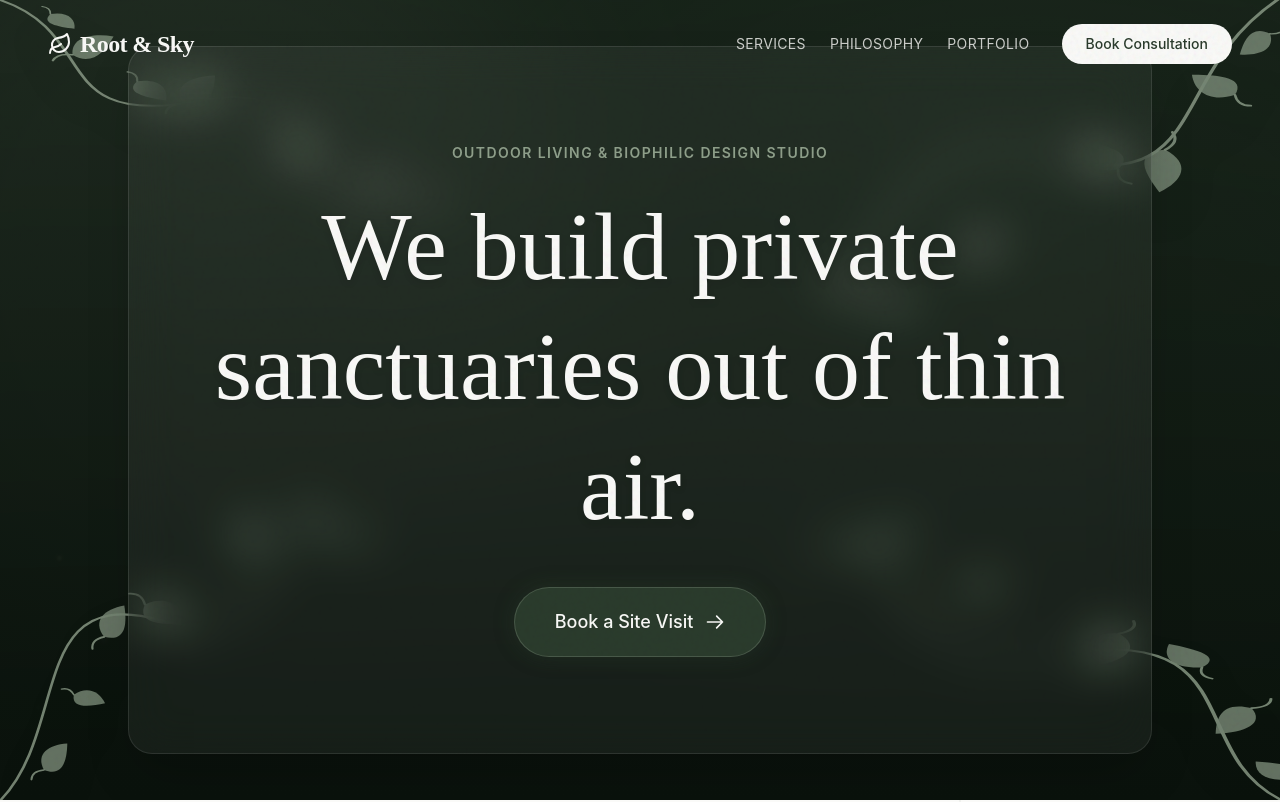
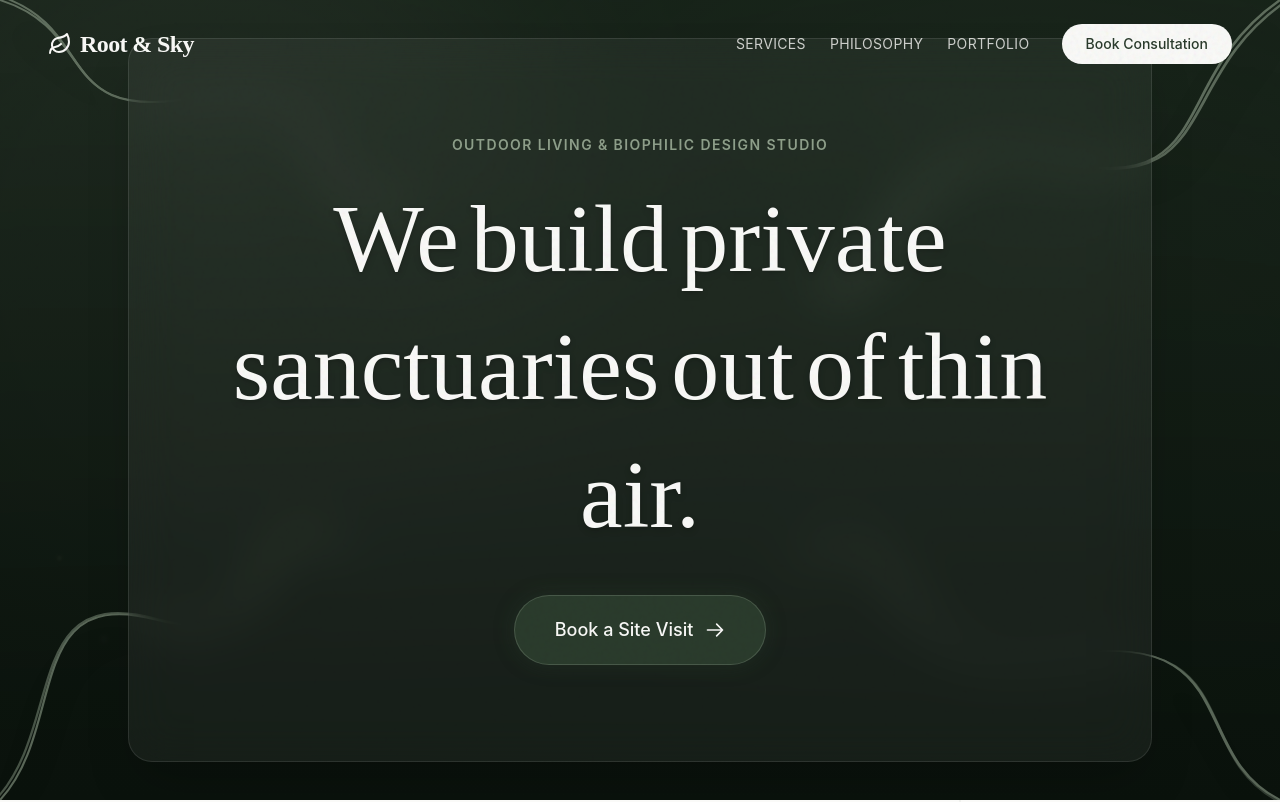
Before and after one commit to theakarshit/root-and-sky-agency, a React (Vite) app: page / in a window 1280 px wide. Shown: the top 802 px of the page. Built offline with nearby package versions, Linux system fonts and the light colour scheme.

Commit message:
feat: Add interactive mouse physics to generative vines and cinematic typography reveal

```diff
--- a/src/components/Hero.tsx
+++ b/src/components/Hero.tsx
@@ -1,79 +1,45 @@
-import { motion, useScroll, useTransform } from 'framer-motion';
+import { motion, useScroll, useTransform, useMotionValue, useSpring } from 'framer-motion';
 import { useEffect, useState } from 'react';
 
-// Sprouting Leaf Component with wind physics
-const Leaf = ({ cx, cy, angle, scale = 1, delay }: { cx: number, cy: number, angle: number, scale?: number, delay: number }) => {
-    const flutterDuration = 3 + Math.random() * 3;
-
-    return (
-        <motion.g
-            style={{ x: cx, y: cy }}
-            initial={{ scale: 0, opacity: 0, rotate: angle }}
-            animate={{ scale: scale, opacity: 1, rotate: angle }}
-            transition={{ delay, duration: 1, type: "spring", bounce: 0.5 }}
-        >
-            <motion.g
-                style={{ originX: "0px", originY: "0px" }}
-                animate={{ rotate: [0, 10, -5, 0] }}
-                transition={{
-                    duration: flutterDuration,
-                    repeat: Infinity,
-                    ease: "easeInOut",
-                    delay: delay + Math.random()
-                }}
-            >
-                {/* Elegant curving stem */}
-                <path d="M0,0 Q1.5,-1.5 3.5,0" stroke="currentColor" strokeWidth="0.4" fill="none" strokeLinecap="round" />
-                {/* Leaf shape extending from the stem */}
-                <path
-                    d="M3.5,0 C5,-4 8.5,-4 11.5,-1.5 C8.5,1.5 5,4 3.5,0 Z"
-                    fill="currentColor"
-                    opacity="0.85"
-                />
-            </motion.g>
-        </motion.g>
-    );
-};
-
-type LeafData = { cx: number; cy: number; angle: number; delayOffset: number; scale?: number };
-
 // Generative SVG Vine Component
-const GrowingVine = ({
-    path, delay, className, leaves, origin
-}: {
-    path: string, delay: number, className: string, leaves: LeafData[], origin: [number, number]
-}) => (
+const GrowingVine = ({ path, delay, className, style }: { path: string, delay: number, className: string, style?: any }) => (
     <motion.svg
-        className={`absolute pointer-events-none drop-shadow-2xl opacity-80 ${className}`}
+        className={`absolute pointer-events-none drop-shadow-2xl opacity-60 ${className}`}
         viewBox="0 0 100 100"
         fill="none"
         xmlns="http://www.w3.org/2000/svg"
         preserveAspectRatio="none"
-    >
-        <motion.g
-            style={{ originX: `${origin[0]}px`, originY: `${origin[1]}px` }}
-            initial={{ rotate: 0 }}
-            animate={{ rotate: [0, 1.5, -0.5, 0], scale: [1, 1.01, 0.99, 1] }}
-            transition={{ duration: 8 + Math.random() * 4, repeat: Infinity, ease: "easeInOut", delay: delay + 4 }}
+        style={style}
     >
         <motion.path
             d={path}
             stroke="currentColor"
-                strokeWidth="0.6"
+            strokeWidth="0.5"
             strokeLinecap="round"
-                initial={{ pathLength: 0 }}
-                animate={{ pathLength: 1 }}
+            initial={{ pathLength: 0, opacity: 0 }}
+            animate={{ pathLength: 1, opacity: 1 }}
             transition={{ duration: 4, ease: "easeInOut", delay }}
         />
-
-            {leaves.map((l, i) => (
-                <Leaf
-                    key={i}
-                    cx={l.cx} cy={l.cy} angle={l.angle} scale={l.scale}
-                    delay={delay + l.delayOffset}
+        {/* Adds a slight gentle sway to the fully grown vine */}
+        <motion.path
+            d={path}
+            stroke="currentColor"
+            strokeWidth="0.5"
+            strokeLinecap="round"
+            initial={{ pathLength: 1, opacity: 0 }}
+            animate={{
+                opacity: [0, 1, 0.7, 1],
+                scale: [1, 1.02, 0.98, 1],
+                rotate: [0, 1, -1, 0]
+            }}
+            transition={{
+                duration: 8,
+                repeat: Infinity,
+                ease: "easeInOut",
+                delay: delay + 4
+            }}
+            style={{ transformOrigin: "top left" }}
         />
-            ))}
-        </motion.g>
     </motion.svg>
 );
 
@@ -116,6 +82,34 @@ export default function Hero() {
     // Smooth Parallax for the Glass Card
     const yTransform = useTransform(scrollY, [0, 500], [0, -100]);
 
+    // Mouse Tracking for Vine Physics
+    const mouseX = useMotionValue(0);
+    const mouseY = useMotionValue(0);
+
+    const handleMouseMove = (e: React.MouseEvent) => {
+        const { clientX, clientY } = e;
+        const { innerWidth, innerHeight } = window;
+        // Normalize mouse coordinates to [-1, 1]
+        mouseX.set((clientX / innerWidth) * 2 - 1);
+        mouseY.set((clientY / innerHeight) * 2 - 1);
+    };
+
+    const springConfig = { damping: 20, stiffness: 100, mass: 0.5 };
+
+    // Interactive Physics: Vines bend away when the cursor is near them
+    const tl_x = useSpring(useTransform(mouseX, [-1, 0, 1], [40, 0, 0]), springConfig);
+    const tl_y = useSpring(useTransform(mouseY, [-1, 0, 1], [40, 0, 0]), springConfig);
+
+    const tr_x = useSpring(useTransform(mouseX, [-1, 0, 1], [0, 0, -40]), springConfig);
+    const tr_y = useSpring(useTransform(mouseY, [-1, 0, 1], [40, 0, 0]), springConfig);
+
+    const bl_x = useSpring(useTransform(mouseX, [-1, 0, 1], [40, 0, 0]), springConfig);
+    const bl_y = useSpring(useTransform(mouseY, [-1, 0, 1], [0, 0, -40]), springConfig);
+
+    const br_x = useSpring(useTransform(mouseX, [-1, 0, 1], [0, 0, -40]), springConfig);
+    const br_y = useSpring(useTransform(mouseY, [-1, 0, 1], [0, 0, -40]), springConfig);
+
+
     const delays = Array.from({ length: 30 }, () => Math.random() * 20);
 
     // Intricate, organic SVG paths mapped to 100x100 viewBox
@@ -124,51 +118,35 @@ export default function Hero() {
     const vineBottomLeft = "M0,100 C15,80 5,40 35,50 S55,10 75,30";
     const vineBottomRight = "M100,100 C85,85 95,45 65,55 S45,5 25,25";
 
-    // Coordinates mapping foliage nodes along the vine curves
-    const leavesTL = [
-        { cx: 6, cy: 5, angle: 45, delayOffset: 0.4, scale: 0.8 },
-        { cx: 11, cy: 15, angle: -30, delayOffset: 0.8, scale: 1.2 },
-        { cx: 23, cy: 27, angle: 60, delayOffset: 1.6, scale: 1 },
-        { cx: 32, cy: 29, angle: -45, delayOffset: 2.0, scale: 1.3 },
-        { cx: 52, cy: 45, angle: 70, delayOffset: 2.8, scale: 1.1 },
-        { cx: 68, cy: 55, angle: -20, delayOffset: 3.4, scale: 0.9 },
-        { cx: 78, cy: 59, angle: 30, delayOffset: 3.8, scale: 0.7 },
-    ];
+    // Cinematic Typography Variants
+    const headline = "We build private sanctuaries out of thin air.";
+    const words = headline.split(" ");
 
-    const leavesTR = [
-        { cx: 92, cy: 10, angle: 135, delayOffset: 0.4, scale: 0.9 },
-        { cx: 85, cy: 23, angle: -140, delayOffset: 0.8, scale: 1.1 },
-        { cx: 75, cy: 42, angle: 110, delayOffset: 1.6, scale: 1.3 },
-        { cx: 65, cy: 42, angle: -120, delayOffset: 2.0, scale: 1.2 },
-        { cx: 45, cy: 62, angle: 150, delayOffset: 2.8, scale: 1 },
-        { cx: 30, cy: 78, angle: -160, delayOffset: 3.4, scale: 0.8 },
-        { cx: 22, cy: 73, angle: 110, delayOffset: 3.8, scale: 0.7 },
-    ];
+    const containerVariants = {
+        hidden: { opacity: 0 },
+        visible: {
+            opacity: 1,
+            transition: { staggerChildren: 0.12, delayChildren: 0.6 }
+        }
+    };
 
-    const leavesBL = [
-        { cx: 5, cy: 90, angle: -45, delayOffset: 0.4, scale: 1.1 },
-        { cx: 12, cy: 72, angle: 30, delayOffset: 0.8, scale: 0.9 },
-        { cx: 18, cy: 52, angle: -60, delayOffset: 1.6, scale: 1.2 },
-        { cx: 28, cy: 48, angle: 45, delayOffset: 2.0, scale: 1.3 },
-        { cx: 48, cy: 28, angle: -70, delayOffset: 2.8, scale: 1.1 },
-        { cx: 62, cy: 20, angle: 20, delayOffset: 3.4, scale: 0.8 },
-        { cx: 72, cy: 26, angle: -30, delayOffset: 3.8, scale: 0.7 },
-    ];
-
-    const leavesBR = [
-        { cx: 95, cy: 92, angle: -135, delayOffset: 0.4, scale: 1 },
-        { cx: 88, cy: 75, angle: 140, delayOffset: 0.8, scale: 1.2 },
-        { cx: 80, cy: 58, angle: -110, delayOffset: 1.6, scale: 1.1 },
-        { cx: 68, cy: 52, angle: 120, delayOffset: 2.0, scale: 1.3 },
-        { cx: 48, cy: 35, angle: -150, delayOffset: 2.8, scale: 0.9 },
-        { cx: 35, cy: 18, angle: 160, delayOffset: 3.4, scale: 0.8 },
-        { cx: 28, cy: 22, angle: -120, delayOffset: 3.8, scale: 0.7 },
-    ];
+    const wordVariants = {
+        hidden: { opacity: 0, y: 30, rotateX: -60 },
+        visible: {
+            opacity: 1,
+            y: 0,
+            rotateX: 0,
+            transition: { type: "spring", damping: 14, stiffness: 120 }
+        }
+    };
 
     return (
-        <section className="relative h-screen flex items-center justify-center overflow-hidden bg-[#0a120c]">
+        <section
+            className="relative h-screen flex items-center justify-center overflow-hidden bg-[#0a120c]"
+            onMouseMove={handleMouseMove}
+        >
             {/* CSS Animated 'Wind in the Canopy' Background */}
-            <div className="absolute inset-0 z-0 overflow-hidden">
+            <div className="absolute inset-0 z-0 overflow-hidden pointer-events-none">
                 <div className="absolute inset-0 bg-gradient-to-b from-forest-canopy/40 to-[#0a120c] z-10" />
 
                 {/* Undulating CSS Blobs simulating leaves passing over the sun */}
@@ -197,19 +175,19 @@ export default function Hero() {
                 ))}
             </div>
 
-            {/* Generative SVG Vine System with Sprouting Leaves */}
+            {/* Generative SVG Vine System */}
             <div className="absolute inset-0 z-20 pointer-events-none text-pale-sage">
-                <GrowingVine origin={[0, 0]} path={vineTopLeft} delay={0} className="w-[40vw] h-[40vh] top-0 left-0" leaves={leavesTL} />
-                <GrowingVine origin={[100, 0]} path={vineTopRight} delay={0.5} className="w-[45vw] h-[50vh] top-0 right-0" leaves={leavesTR} />
-                <GrowingVine origin={[0, 100]} path={vineBottomLeft} delay={1} className="w-[35vw] h-[45vh] bottom-0 left-0" leaves={leavesBL} />
-                <GrowingVine origin={[100, 100]} path={vineBottomRight} delay={1.5} className="w-[50vw] h-[40vh] bottom-0 right-0" leaves={leavesBR} />
+                <GrowingVine path={vineTopLeft} delay={0} className="w-[40vw] h-[40vh] top-0 left-0" style={{ x: tl_x, y: tl_y }} />
+                <GrowingVine path={vineTopRight} delay={0.5} className="w-[45vw] h-[50vh] top-0 right-0" style={{ x: tr_x, y: tr_y }} />
+                <GrowingVine path={vineBottomLeft} delay={1} className="w-[35vw] h-[45vh] bottom-0 left-0" style={{ x: bl_x, y: bl_y }} />
+                <GrowingVine path={vineBottomRight} delay={1.5} className="w-[50vw] h-[40vh] bottom-0 right-0" style={{ x: br_x, y: br_y }} />
             </div>
 
             {/* Typography and Content enclosed in a Glassmorphic Greenhouse Card */}
             <motion.div
                 style={{ y: yTransform }}
                 className="relative z-30 text-center px-8 py-16 md:px-16 md:py-24 max-w-5xl mx-auto flex flex-col items-center
-                           bg-white/5 backdrop-blur-xl border border-white/10 rounded-3xl shadow-2xl"
+                           bg-white/5 backdrop-blur-xl border border-white/10 rounded-3xl shadow-2xl pointer-events-auto"
             >
                 <div className="absolute inset-0 bg-noise opacity-5 rounded-3xl mix-blend-overlay pointer-events-none" />
 
@@ -222,19 +200,25 @@ export default function Hero() {
                     Outdoor Living & Biophilic Design Studio
                 </motion.p>
 
+                {/* Cinematic Typography Reveal */}
                 <motion.h1
-                    initial={{ opacity: 0, y: 20 }}
-                    animate={{ opacity: 1, y: 0 }}
-                    transition={{ delay: 0.6, duration: 0.8 }}
-                    className="text-5xl md:text-7xl lg:text-8xl text-ivory font-serif leading-tight mb-10 drop-shadow-md"
+                    variants={containerVariants}
+                    initial="hidden"
+                    animate="visible"
+                    style={{ perspective: 1000 }}
+                    className="flex flex-wrap justify-center gap-x-3 gap-y-2 text-5xl md:text-7xl lg:text-8xl text-ivory font-serif leading-tight mb-10 drop-shadow-md"
                 >
-                    We build private sanctuaries out of thin air.
+                    {words.map((word, i) => (
+                        <motion.span key={i} variants={wordVariants} className="inline-block origin-bottom filter drop-shadow-sm">
+                            {word}
+                        </motion.span>
+                    ))}
                 </motion.h1>
 
                 <motion.div
-                    initial={{ opacity: 0, y: 20 }}
-                    animate={{ opacity: 1, y: 0 }}
-                    transition={{ delay: 0.8, duration: 0.8 }}
+                    initial={{ opacity: 0, scale: 0.9 }}
+                    animate={{ opacity: 1, scale: 1 }}
+                    transition={{ delay: 1.5, type: "spring", stiffness: 100 }}
                 >
                     <button className="bg-forest-canopy text-ivory px-10 py-5 rounded-full text-lg font-medium hover:bg-forest-canopy/80 hover:scale-105 transition-all flex items-center gap-3 group border border-pale-sage/30 shadow-[0_0_20px_rgba(42,59,44,0.4)]">
                         Book a Site Visit
```
Lines whose indentation alone changed are shown as unchanged.
